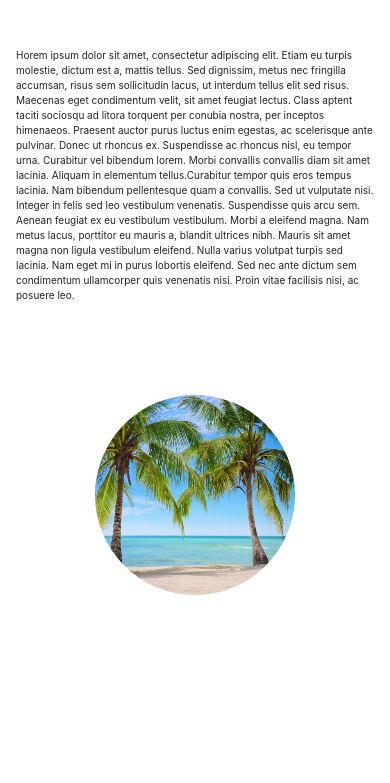
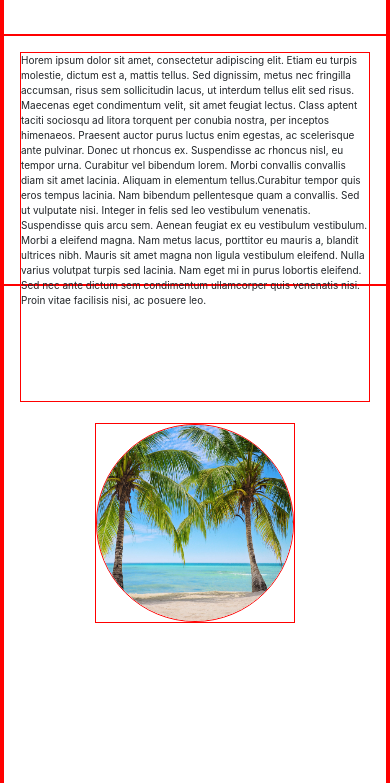
Before and after one commit to JoaquinVazquezLauz/comicion-57670, a plain HTML site: page pages/internado.html in a window 390 px wide. Shown: the part 305-1088 px from the top of the page. Drawn offline with nearby package versions, Linux system fonts and the light colour scheme; files whose address does not match are found by name.

Commit message:
ajuste css

```diff
--- a/css/styiles.css
+++ b/css/styiles.css
@@ -2,7 +2,7 @@
     margin: 0;
     padding: 0;
     box-sizing: border-box;
-
+    border: solid 1px red;
 }
 
 
@@ -736,6 +736,10 @@ h2{
     border-radius: 12px;
 }
 
+    .rash{
+        margin-bottom: 50px;
+    }
+
 .shop-s3 {
     width: 100%;
     height: 500px;
@@ -1115,7 +1119,7 @@ p{
     }
 
     main .inter-s1{
-        height: 800px;
+        height: 900px;
         gap: 50px;
     }
 
```
